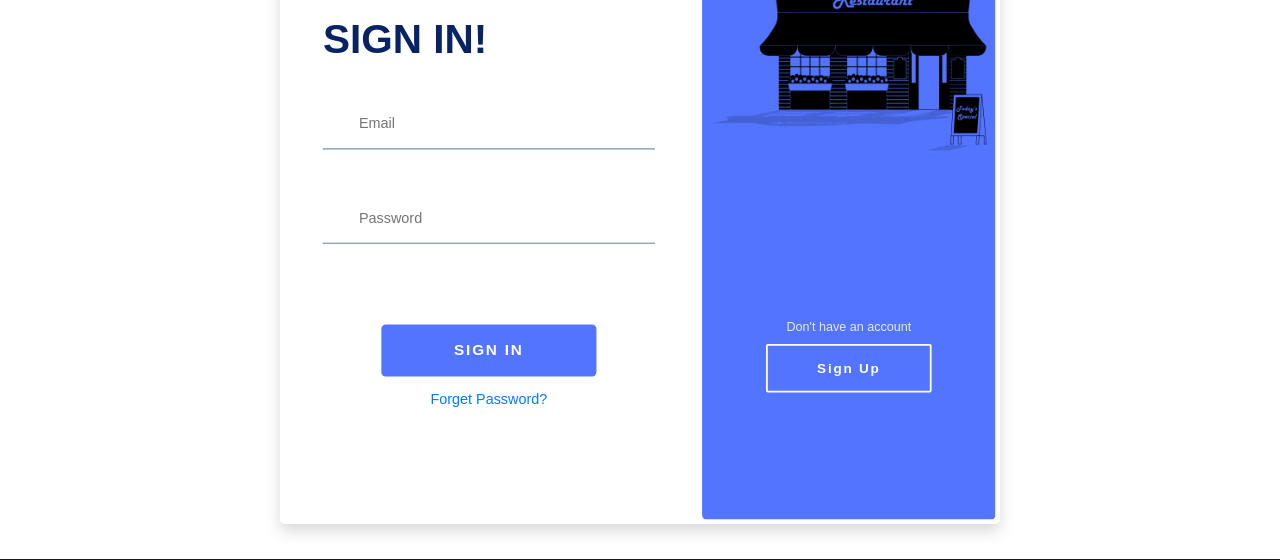
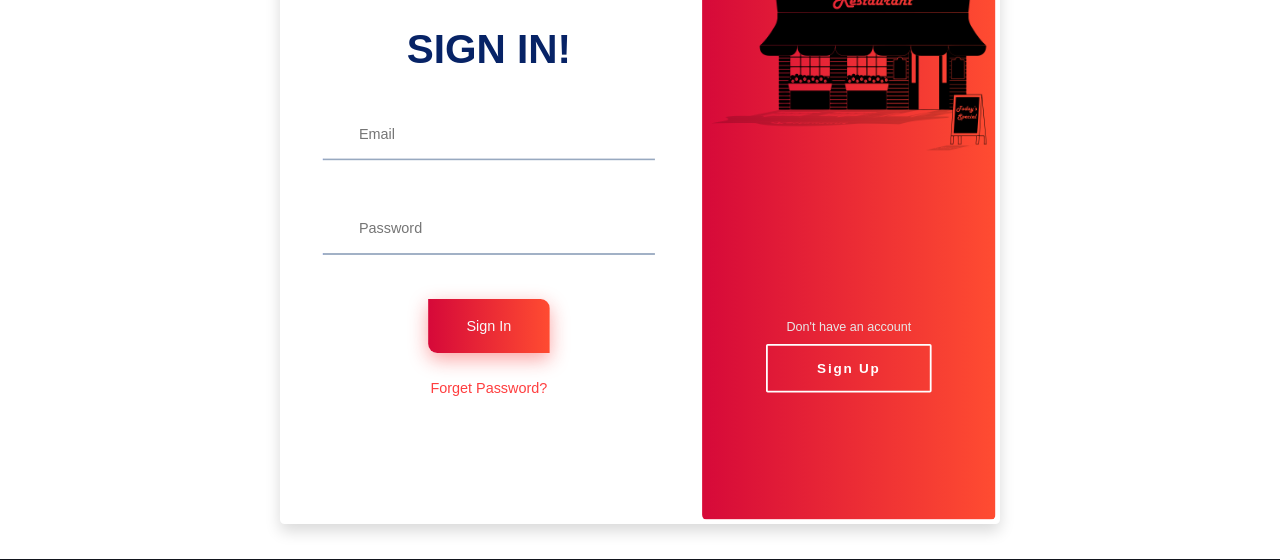
Before and after one commit to mpvaitheeswaran/django_restaurant, a Django app: page /accounts/login/ in a window 1280 px wide. Shown: the part 301-861 px from the top of the page. Run offline with Django 3.2, Linux system fonts and the light colour scheme; parts of the project's set-up code (start-up, migrations or seed data) failed here and were passed over; some libraries are stand-ins or nearby versions; some web fonts are replaced.

Commit message:
login update

```diff
--- a/static/css/login.css
+++ b/static/css/login.css
@@ -440,7 +440,9 @@ form.sign-up__form{
   position: relative;
   width: var(--aside-area-width);
   height: 100%;
-  background-color: var(--aside-area-BG-color);
+  /* background-color: var(--aside-area-BG-color); */
+  background-color: #ff3e3f;
+  background-image: linear-gradient(to left, #ff4c31, #d60939);
   border-radius: 5px;
   opacity: 1;
 }
--- a/templates/accounts/login.html
+++ b/templates/accounts/login.html
@@ -11,7 +11,7 @@
   <!-- Forms Area -->
   <div class="forms__area">
     <!-- Login Form -->
-    <form class="login__form" id="loginForm" method="post" autocomplete="off">
+    <form class="login__form text-center" id="loginForm" method="post" autocomplete="off">
       {%csrf_token%}
       <!-- Form Title -->
       <h1 class="form__title">Sign In!</h1>
@@ -53,11 +53,11 @@
         <div class="forgot_password">Forgot Password?</div>
       </div> -->
       <!-- Login Button -->
-      <button type="submit" class="submit-button" id="loginSubmitBtn">Sign in</button>
+      <button type="submit" class="btn mb-4 text-light" id="loginSubmitBtn">Sign in</button>
       <p class="sign-in-up text-center mt-4">
-        <a href="{%url 'accounts-register'%}" class="text-primary">Sign Up</a>
+        <a href="{%url 'accounts-register'%}" style="color: #ff3e3f;">Sign Up</a>
       </p>
-      <p class="text-center m-0"><a href="{%url 'password_reset_view'%}" class="text-primary">Forget Password?</a></p>
+      <p class="text-center m-0"><a href="{%url 'password_reset_view'%}" style="color: #ff3e3f;">Forget Password?</a></p>
 
     </form> <!-- End Login Form -->
 
--- a/templates/accounts/register.html
+++ b/templates/accounts/register.html
@@ -44,7 +44,7 @@
     </form> <!-- End Login Form -->
 
     <!-- Sign Up Form -->
-    <form class="sign-up__form" id="signUpForm" method="post" autocomplete="off">
+    <form class="sign-up__form text-center" id="signUpForm" method="post" autocomplete="off">
       {%csrf_token%}
       <!-- Form Title -->
       <h1 class="form__title">Sign Up!</h1>
@@ -112,9 +112,9 @@
         {%endif%}
       </div>
       <!-- Sign Up Button -->
-      <button type="submit" class="submit-button" id="signUpSubmitBtn">Sign Up</button>
+      <button type="submit" class="btn text-light">Sign Up</button>
 
-      <p class="sign-in-up text-center mt-4">Already have an account <a href="{%url 'accounts-login'%}" class="text-primary">Sign In</a></p>
+      <p class="sign-in-up text-center mt-4">Already have an account <a href="{%url 'accounts-login'%}" style="color: #ff3e3f;">Sign In</a></p>
     </form> <!-- End Sign Up Form -->
   </div><!-- End Forms Area -->
 
```
